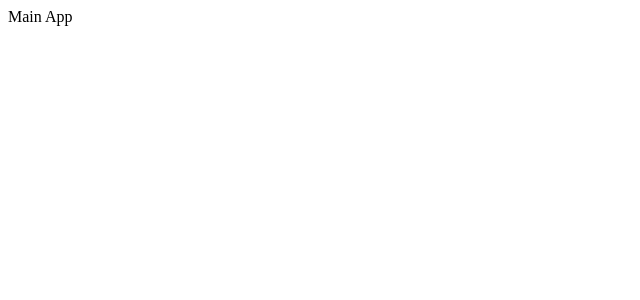
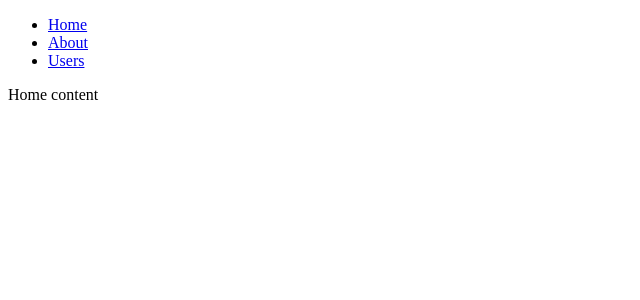
Before and after one commit to anuja01/react-router-demo, a React (Create React App) app: page / in a window 1280 px wide. Shown: the top 300 px of the page, without its empty margins (0-640 px from the left). Built offline with nearby package versions, Linux system fonts and the light colour scheme.

Commit message:
add basic routing

```diff
--- a/src/App.js
+++ b/src/App.js
@@ -1,15 +1,8 @@
 import React from 'react';
-import {
-  BrowserRouter as Router,
-  Switch,
-  Route,
-  Link
-} from 'react-router-dom';
+import BasicRouting from './components/BasicRouting';
 
 export default function App() {
   return (
-    <div>
-      Main App
-    </div>
+    <BasicRouting />
   );
 }
--- /dev/null
+++ b/src/components/BasicRouting/index.js
@@ -0,0 +1,51 @@
+import React from 'react';
+import {
+    BrowserRouter as Router,
+    Switch,
+    Route,
+    Link
+} from 'react-router-dom';
+
+export default function BasicRouting() {
+    return (
+        <Router>
+            <div>
+                <nav>
+                    <ul>
+                        <li>
+                            <Link to='/'>Home</Link>
+                        </li>
+                        <li>
+                            <Link to='/about'>About</Link>
+                        </li>
+                        <li>
+                            <Link to='/users'>Users</Link>
+                        </li>
+                    </ul>
+                </nav>
+
+                <Switch>
+                    <Route path='/about'>
+                        <About />
+                    </Route>
+                    <Route path='/users'>
+                        <Users />
+                    </Route>
+                    <Route path='/'>
+                        <Home />
+                    </Route>
+                </Switch>
+            </div>
+        </Router>
+    );
+}
+
+const About = () => (
+    <div>About content</div>
+)
+const Users = () => (
+    <div>Users content</div>
+)
+const Home = () => (
+    <div>Home content</div>
+)
```
